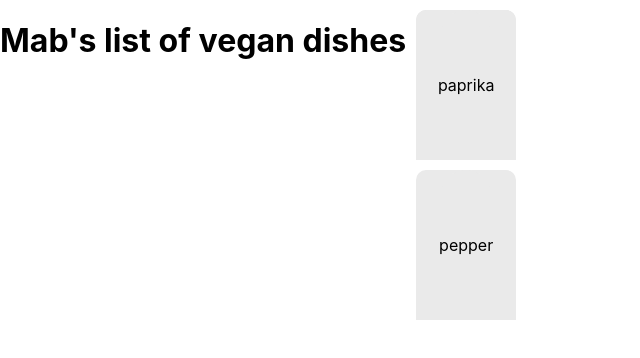
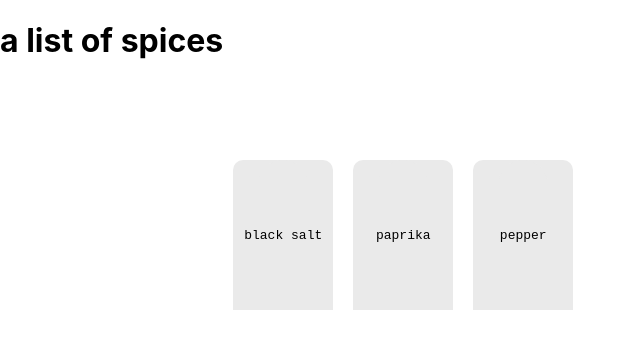
Before and after one commit to mabgray/first-steps, a React (Create React App) app: page / in a window 1280 px wide. Shown: the top 358 px of the page, without its empty margins (0-640 px from the left). Built offline with nearby package versions, Linux system fonts and the light colour scheme.

Commit message:
UseState and onClick now works

```diff
--- a/src/App.css
+++ b/src/App.css
@@ -1,4 +1,10 @@
 .App {
+  text-align: center;
   display:flex;
-  text-align: center;
+  flex-wrap: wrap;
 }
+
+.spice-container{
+  display: flex;
+  flex-wrap: wrap;
+}
--- a/src/App.js
+++ b/src/App.js
@@ -3,11 +3,18 @@ import './App.css';
 import { Bottles } from './Bottles';
 
 function App() {
+
+  const manageClick = () => {
+    console.log("we did it !!!");
+
+  }
+
   return (
     <div className="App">
-     <h1>Mab's list of vegan dishes</h1>
-     < Bottles />
-
+     <h1>a list of spices</h1>
+     <div className="spice-container">
+      < Bottles />
+     </div>
     </div>
   );
 }
--- a/src/Bottles.css
+++ b/src/Bottles.css
@@ -2,6 +2,9 @@
   display:flex;
   flex-wrap: wrap;
   flex-direction: row;
+  margin-top: 150px;
+  align-items: center;
+  justify-content: center;
 
 }
 
@@ -10,6 +13,17 @@
     height: 150px;
     position: relative;
     background-color: #eaeaea;
+    border-radius: 10px;
+    display: flex;
+    align-items: center;
+    justify-content: center;
+    Margin: 10px;
+  }
+  .bottleColor {
+    background-color: pink;
+    width: 100px;
+    height: 150px;
+    position: relative;
     border-radius: 10px;
     display: flex;
     align-items: center;
@@ -51,3 +65,7 @@
   .bottle:hover:before {
     background-color: #ffcc00;
   }
+
+  .bottle-text {
+    font-family: monospace;
+  }
--- a/src/Bottles.js
+++ b/src/Bottles.js
@@ -1,26 +1,59 @@
-import React from 'react';
+
+import React, { useState } from 'react';
 import './Bottles.css';
 
 
 const spices = [
-    {name: "black salt", id:1},
-    {name: "paprika", id:2},
-     {name: "pepper", id:3}
+    {name: "black salt", id:1, gotIt: false},
+    {name: "paprika", id:2, gotIt: false },
+     {name: "pepper", id:3, gotIt: false}
 ];
 
 
  export function Bottles(){
-    const renderedSpiceList = spices.map(spice =>
-    <div key={spice.id} className="bottle" >
-       <p className="bottle-text">{spice.name}</p>
-    </div>
-    );
+
+   const [spiceList, setSpiceList] = useState(spices);
 
 
-    return (
-        <div className="bottle">
-            <p className="bottle-text">{renderedSpiceList}</p>
-        </div>
+   const manageClick = (spiceId) => {
+      const updatedSpiceList = spiceList.map(spice => {
+         if(spice.id === spiceId){
+            return {
+              ...spice,
+              gotIt: !spice.gotIt
+            };
+         }
+         return spice;
+      })
+
+      setSpiceList(updatedSpiceList);
+   }
+
+
+
+    const renderedSpiceList = spiceList.map(spice =>
+      <div key={spice.id}
+         className={spice.gotIt ? "bottleColor" : "bottle" }
+
+
+         onClick={()=> {
+            manageClick(spice.id)
+         }}
+
+
+      >
+         <p className="bottle-text">{spice.name}</p>
+      </div>
+
+      );
+
+
+      return (
+
+         <div  className="bottle-container">
+         {renderedSpiceList}
+         </div>
+
 
 
     );
```
